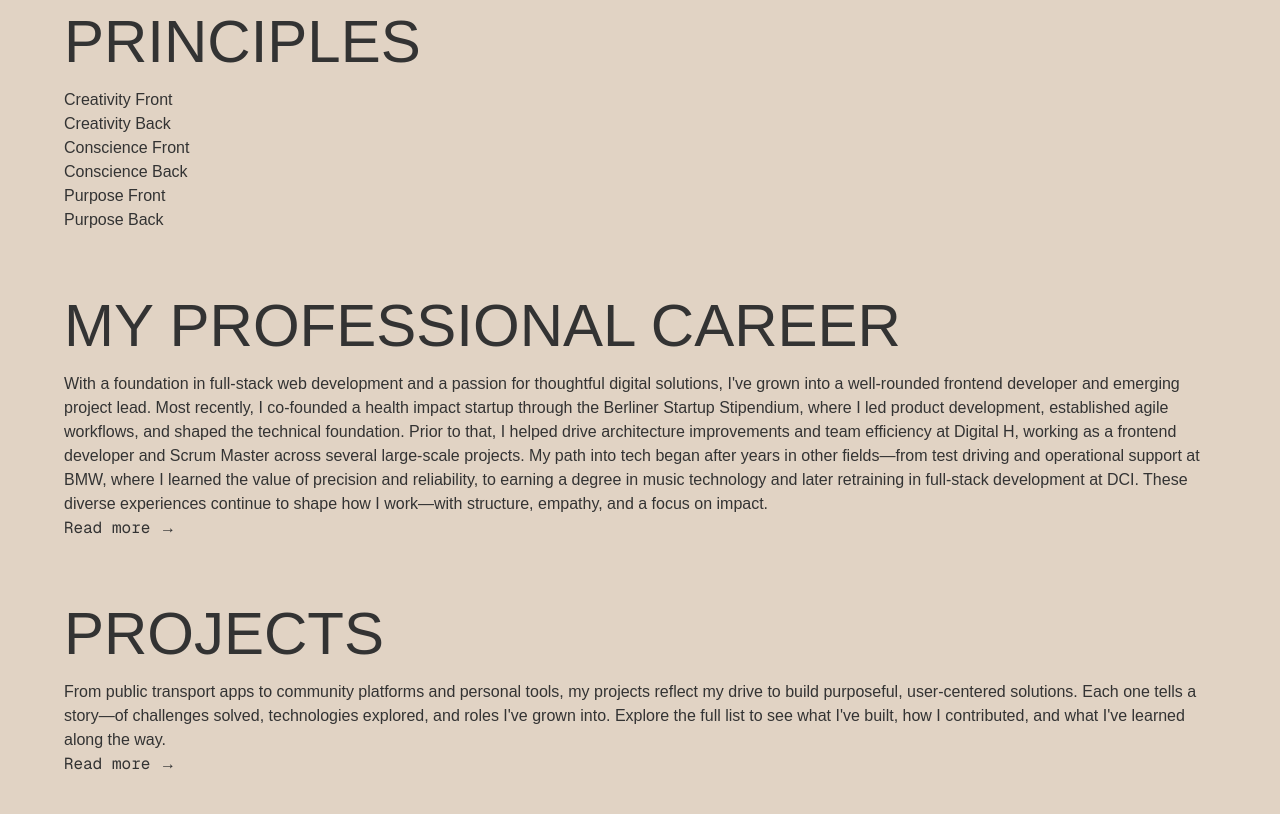
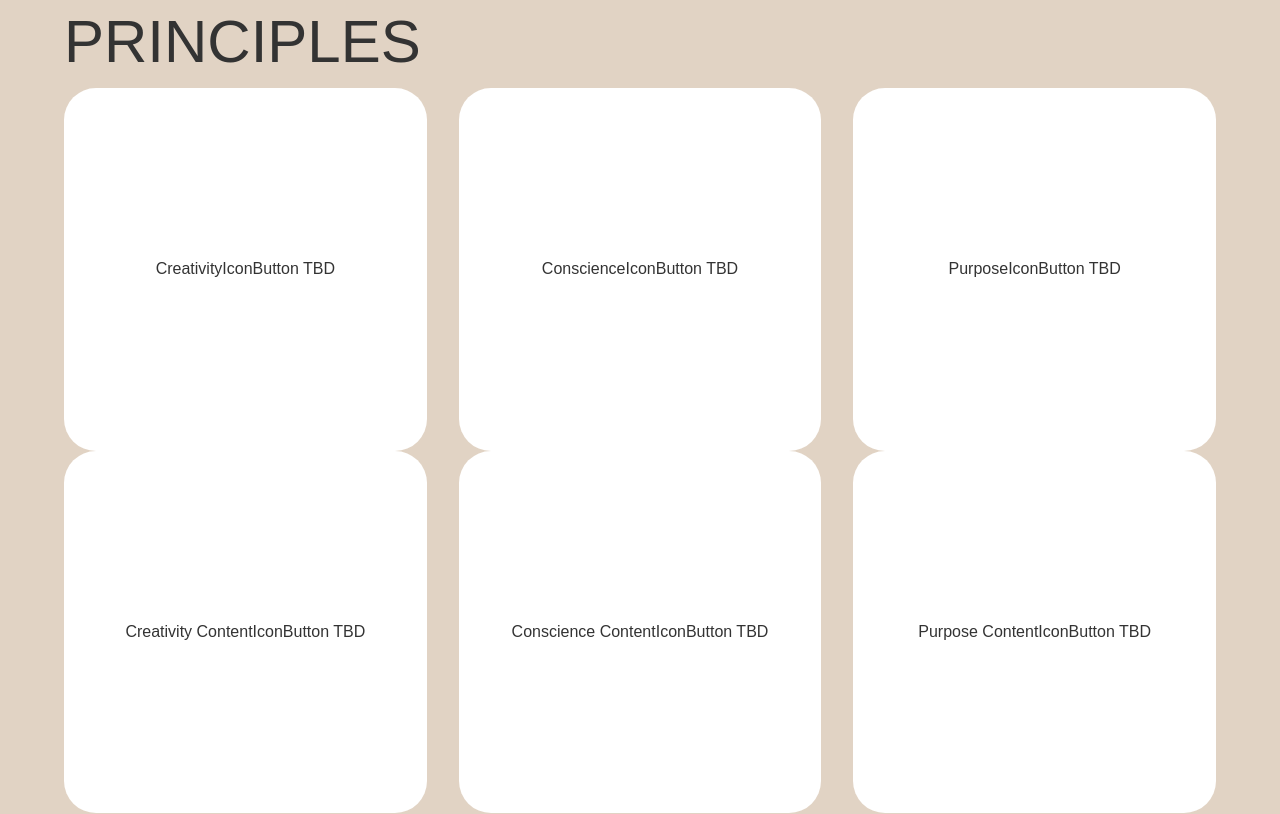
Before and after one commit to SimonSchoetz/simon-schoetz-website-2025, a Next.js app: page / in a window 1280 px wide. Shown: the part 700-1514 px from the top of the page. Built offline with nearby package versions, Linux system fonts and the light colour scheme.

Commit message:
restructure flip card and add grid

```diff
--- a/app/_components/PrinciplesSection.tsx
+++ b/app/_components/PrinciplesSection.tsx
@@ -8,18 +8,11 @@ export const PrinciplesSection: FCProps<Props> = ({ ...props }) => {
     <Section {...props}>
       <H2 text='Principles' className='mb-4' />
 
-      <FlipCard
-        front={<div>Creativity Front</div>}
-        back={<div>Creativity Back</div>}
-      />
-      <FlipCard
-        front={<div>Conscience Front</div>}
-        back={<div>Conscience Back</div>}
-      />
-      <FlipCard
-        front={<div>Purpose Front</div>}
-        back={<div>Purpose Back</div>}
-      />
+      <div className='grid grid-cols-1 sm:grid-cols-2 lg:grid-cols-3 gap-8'>
+        <FlipCard cover='Creativity' content='Creativity Content' />
+        <FlipCard cover='Conscience' content='Conscience Content' />
+        <FlipCard cover='Purpose' content='Purpose Content' />
+      </div>
     </Section>
   );
 };
--- a/components/FlipCard.tsx
+++ b/components/FlipCard.tsx
@@ -1,15 +1,36 @@
 import { DivProps, FCProps } from '@/types';
 
 type Props = DivProps & {
-  front: React.ReactNode;
-  back: React.ReactNode;
+  cover: string;
+  content: string;
 };
 
-export const FlipCard: FCProps<Props> = ({ front, back, ...props }) => {
+const boxStyle: DivProps['className'] =
+  'w-full h-full bg-bg-2 rounded-4xl content-center';
+
+export const FlipCard: FCProps<Props> = ({ cover, content, ...props }) => {
   return (
-    <div {...props} className={`${props.className} relative`}>
-      <div className=''>{front}</div>
-      <div className=''>{back}</div>
+    <div {...props} className={`${props.className} relative aspect-square`}>
+      <Cover text={cover} />
+      <Content text={content} />
     </div>
   );
 };
+
+const Cover: FCProps<DivProps & { text: string }> = ({ text, ...props }) => {
+  return (
+    <div {...props} className={`${boxStyle} ${props.className}`}>
+      <p>{text}</p>
+      <p>IconButton TBD</p>
+    </div>
+  );
+};
+
+const Content: FCProps<DivProps & { text: string }> = ({ text, ...props }) => {
+  return (
+    <div {...props} className={`${boxStyle} ${props.className}`}>
+      <p>{text}</p>
+      <p>IconButton TBD</p>
+    </div>
+  );
+};
```
